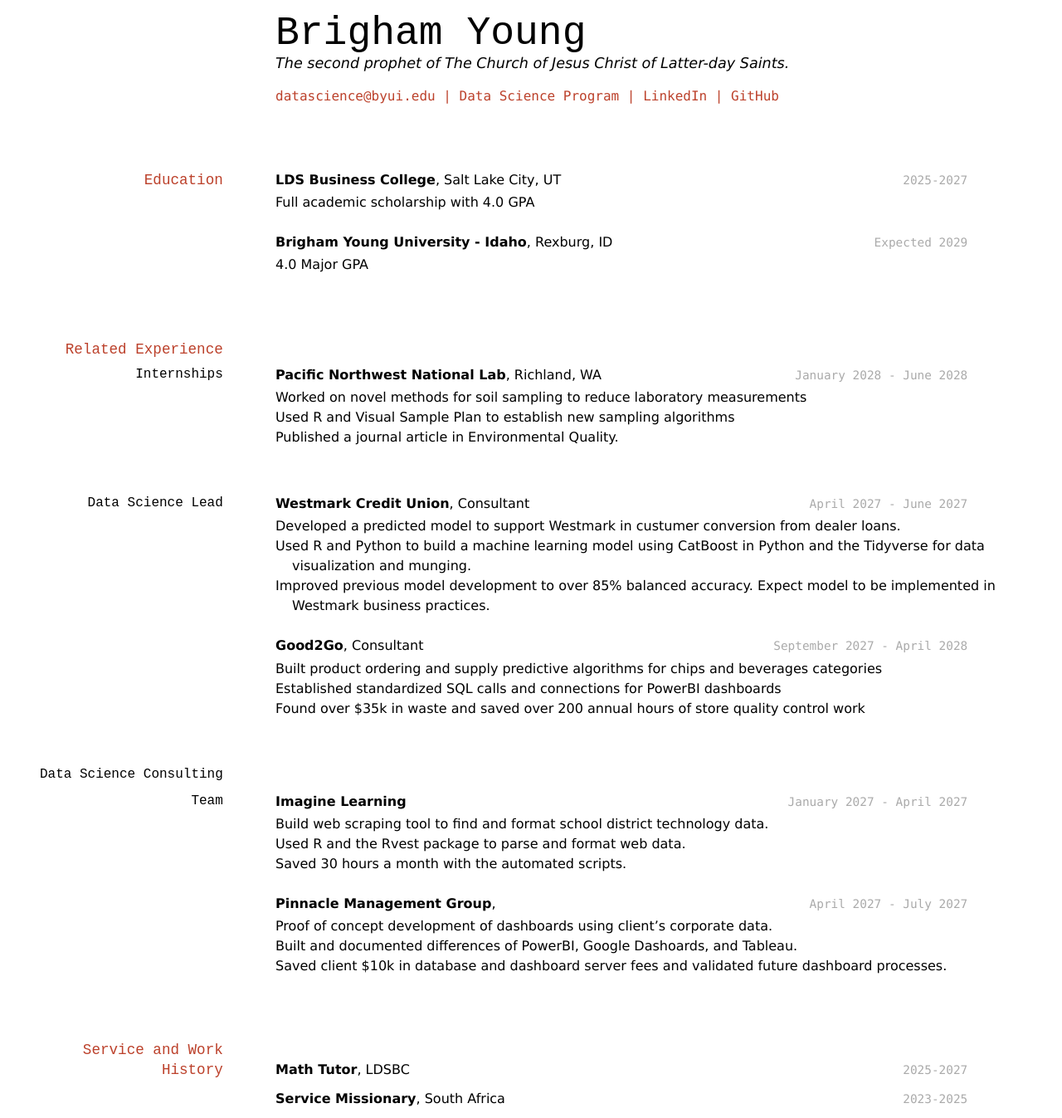
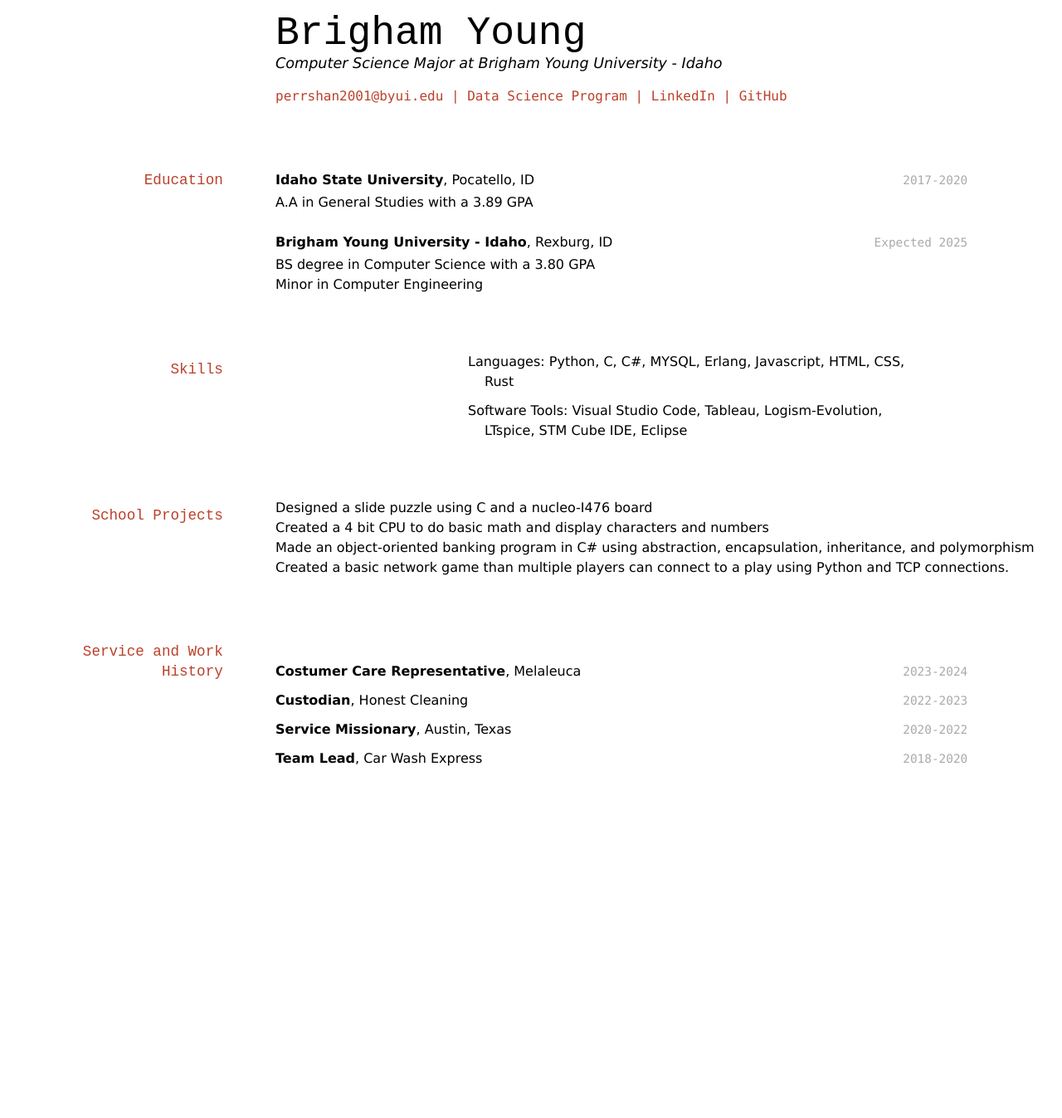
Before and after one commit to byuids-resumes/Perry-Resume, a Jekyll site: the page built from docs/index.md, in a window 1280 px wide. Shown: the whole page at 83% size. Built offline with Jekyll 4.4.1, drawn with Linux system fonts in a browser that asks for light colours; after the commit the page ends 938 px from its top, so only the background shows below that.

Commit message:
my resume

```diff
--- a/docs/index.md
+++ b/docs/index.md
@@ -1,86 +1,59 @@
 ---
 layout: cv
-title: Brigham Young's Resume
+title: Xave Perry 's Resume
 ---
 # Brigham Young
-The second prophet of The Church of Jesus Christ of Latter-day Saints.
+Computer Science Major at Brigham Young University - Idaho
 
 <div id="webaddress">
-<a href="datascience@byui.edu">datascience@byui.edu</a>
-| <a href="https://byuidatascience.github.io/development.html">Data Science Program</a>
-| <a href="https://www.linkedin.com/groups/13537407/">LinkedIn</a>
-| <a href="https://github.com/byuids-resumes">GitHub</a>
+<a href="perrshan2001@byui.edu">perrshan2001@byui.edu</a>
+| <a href="https://github.com/Perrshan/DS250">Data Science Program</a>
+| <a href="https://www.linkedin.com/in/xave-perry/">LinkedIn</a>
+| <a href="https://github.com/Perrshan/DS250">GitHub</a>
 </div>
 
 <!-- https://www.monique.tech/the-art-of-markdown -->
 
 ## Education
 
-`2025-2027`
-__LDS Business College__, Salt Lake City, UT
+`2017-2020`
+__Idaho State University__, Pocatello, ID
 
-- Full academic scholarship with 4.0 GPA
+- A.A in General Studies with a 3.89 GPA
 
-`Expected 2029`
+`Expected 2025`
 __Brigham Young University - Idaho__, Rexburg, ID
 
-- 4.0 Major GPA
+- BS degree in Computer Science with a 3.80 GPA
+- Minor in Computer Engineering
 
+## Skills
 
-## Related Experience
+- Languages: Python, C, C#, MYSQL, Erlang, Javascript, HTML, CSS, Rust
 
-### Internships
+- Software Tools: Visual Studio Code, Tableau, Logism-Evolution, LTspice, STM Cube IDE, Eclipse
 
-`January 2028 - June 2028`
-__Pacific Northwest National Lab__, Richland, WA
+## School Projects
 
-- Worked on novel methods for soil sampling to reduce laboratory measurements
-- Used R and Visual Sample Plan to establish new sampling algorithms
-- Published a journal article in Environmental Quality.
-
-### Data Science Lead
-
-`April 2027 - June 2027`
-__Westmark Credit Union__, Consultant
-
-- Developed a predicted model to support Westmark in custumer conversion from dealer loans.
-- Used R and Python to build a machine learning model using CatBoost in Python and the Tidyverse for data visualization and munging.
-- Improved previous model development to over 85% balanced accuracy. Expect model to be implemented in Westmark business practices.
-
-`September 2027 - April 2028`
-__Good2Go__, Consultant
-
-- Built product ordering and supply predictive algorithms for chips and beverages categories
-- Established standardized SQL calls and connections for PowerBI dashboards
-- Found over $35k in waste and saved over 200 annual hours of store quality control work
-
-### Data Science Consulting Team
-
-`January 2027 - April 2027`
-__Imagine Learning__
-
-- Build web scraping tool to find and format school district technology data.
-- Used R and the Rvest package to parse and format web data.
-- Saved 30 hours a month with the automated scripts.
-
-`April 2027 - July 2027`
-__Pinnacle Management Group__,
-
-- Proof of concept development of dashboards using client's corporate data.
-- Built and documented differences of PowerBI, Google Dashoards, and Tableau.
-- Saved client $10k in database and dashboard server fees and validated future dashboard processes.
-
+- Designed a slide puzzle using C and a nucleo-I476 board
+- Created a 4 bit CPU to do basic math and display characters and numbers
+- Made an object-oriented banking program in C# using abstraction, encapsulation,
+inheritance, and polymorphism
+- Created a basic network game than multiple players can connect to a play using Python and TCP connections.
 
 ## Service and Work History
 
-`2025-2027`
-__Math Tutor__, LDSBC
+`2023-2024`
+__Costumer Care Representative__, Melaleuca
 
+`2022-2023`
+__Custodian__, Honest Cleaning
 
-`2023-2025`
-__Service Missionary__, South Africa
+`2020-2022`
+__Service Missionary__, Austin, Texas
 
-
+`2018-2020`
+__Team Lead__, Car Wash Express
 
 <!-- ### Footer
 
```
